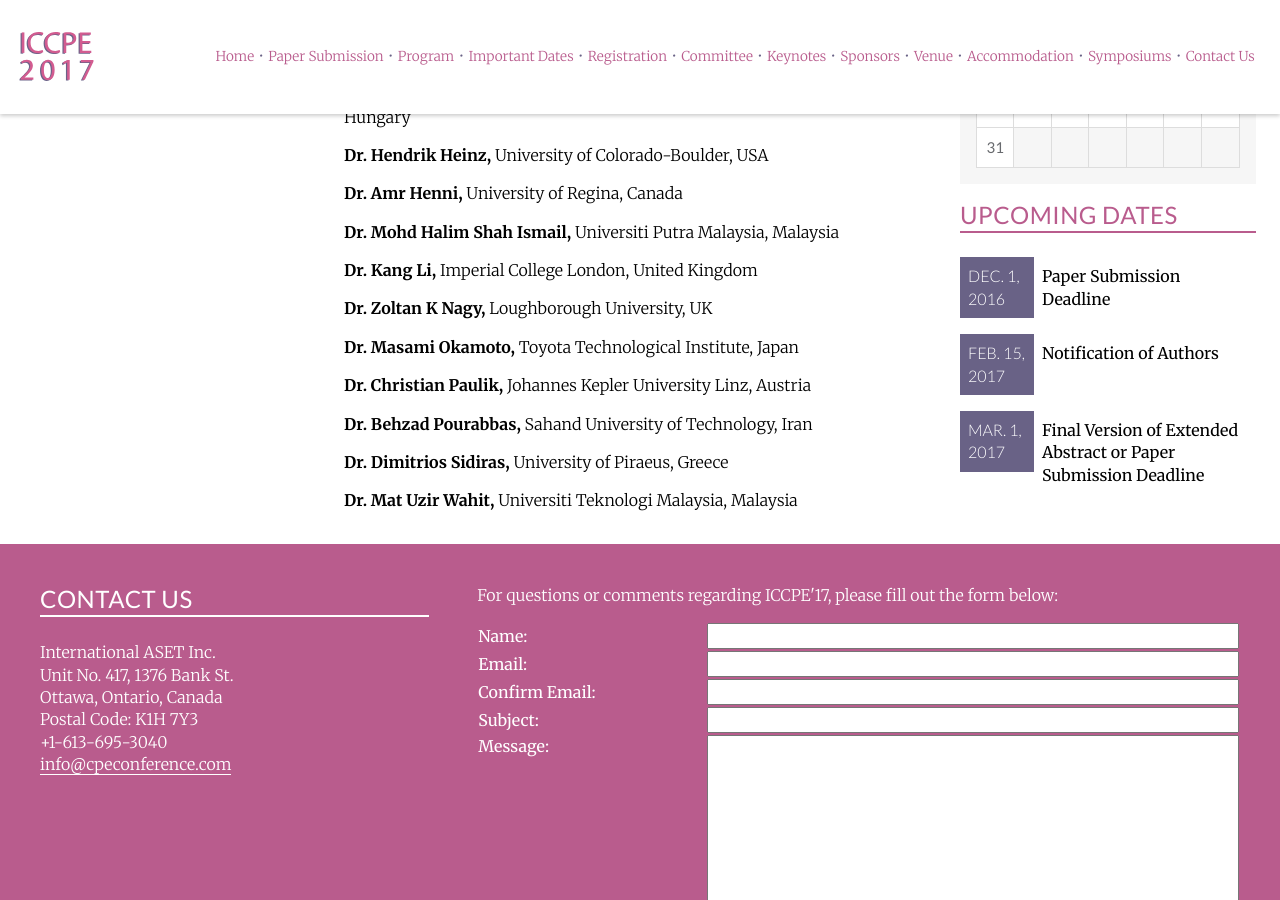
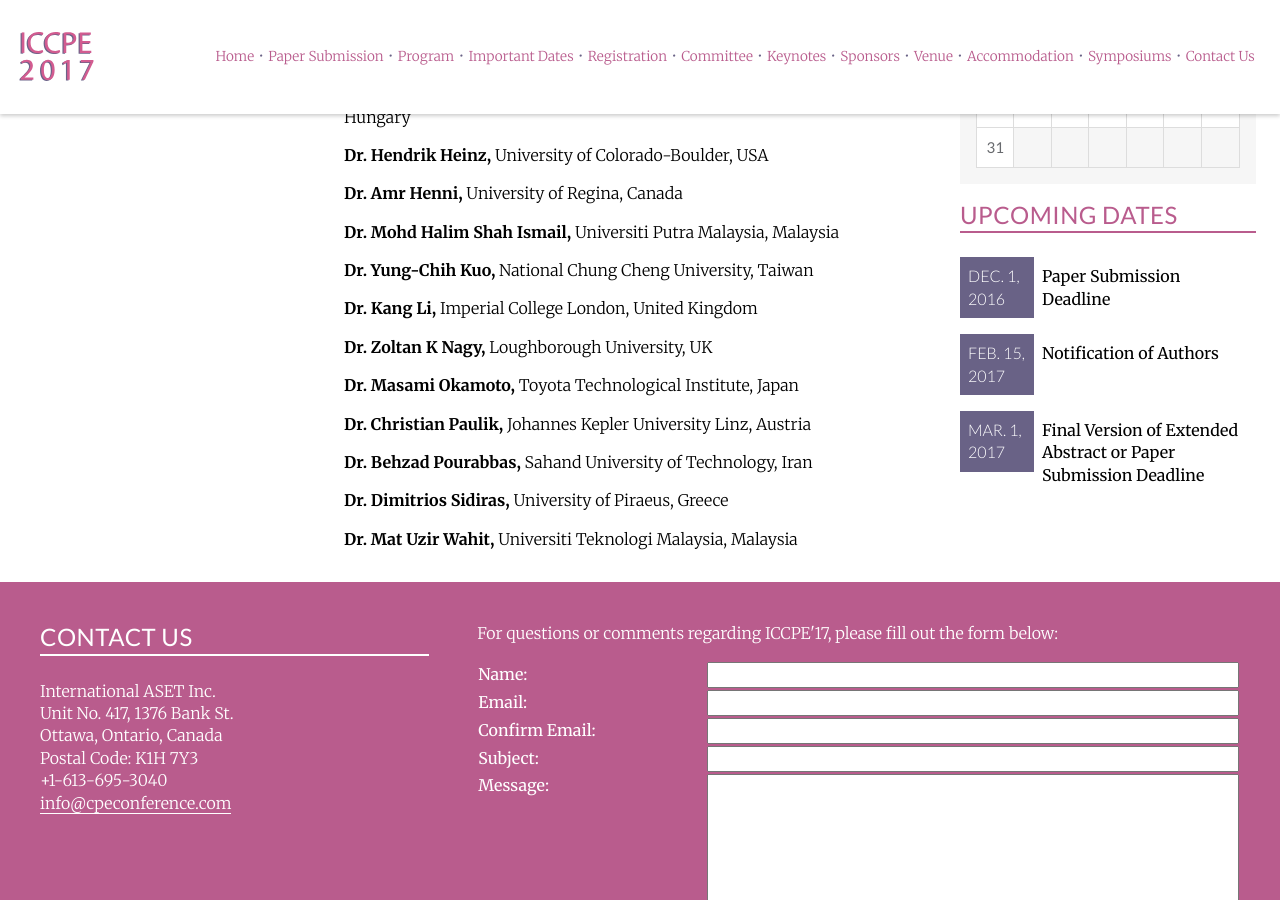
Before and after one commit to intaset/cpeconference, a Jekyll site: the page built from committee.html, in a window 1280 px wide and 900 px high, scrolled down 707 px. Built offline with Jekyll 4.4.1, drawn with Linux system fonts in a browser that asks for light colours; nearby versions of some CDN libraries; Markdown is read by kramdown in place of the engine named in the settings; comment, search, counter and statistics services are not loaded.

Commit message:
updated sc list

```diff
--- a/committee.html
+++ b/committee.html
@@ -19,6 +19,7 @@ keyword: applied chemistry conference, polymer processing conference, petroleum
     <p class="body"><b>Dr. Hendrik Heinz,</b> University of Colorado-Boulder, USA</p>
     <p class="body"><b>Dr. Amr Henni,</b> University of Regina, Canada</p>
     <p class="body"><b>Dr. Mohd Halim Shah Ismail,</b> Universiti Putra Malaysia, Malaysia</p>
+    <p class="body"><b>Dr. Yung-Chih Kuo,</b> National Chung Cheng University, Taiwan</p>
     <p class="body"><b>Dr. Kang Li,</b> Imperial College London, United Kingdom</p>
     <p class="body"><b>Dr. Zoltan K Nagy,</b> Loughborough University, UK</p>
     <p class="body"><b>Dr. Masami Okamoto,</b> Toyota Technological Institute, Japan</p>
```
Also changed, not shown: 1 other file.
